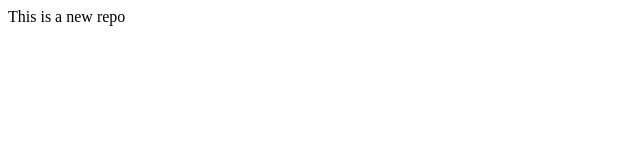
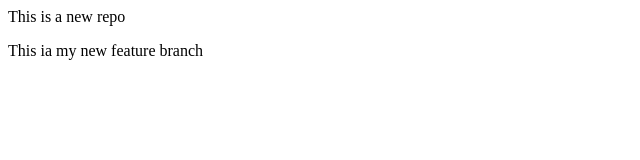
Before and after one commit to myname-anjali/localrepo, a plain HTML site: page index.html in a window 1280 px wide. Shown: the whole page, without its empty margins (0-640 px from the left). Drawn offline with Linux system fonts and the light colour scheme.

Commit message:
featrure branch updated

```diff
--- a/index.html
+++ b/index.html
@@ -1 +1 @@
-<p>This is a new repo</p>
+<p>This is a new repo</p><p>This ia my new feature branch</p>
```
